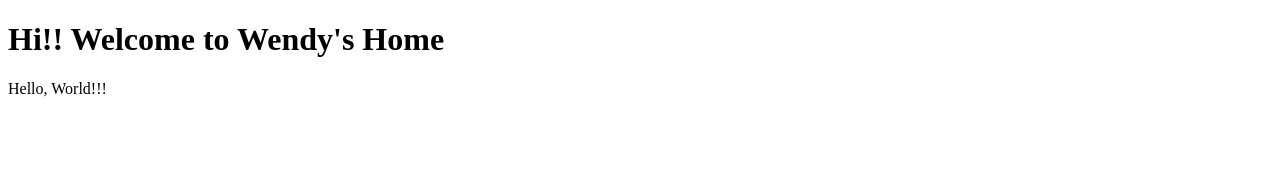
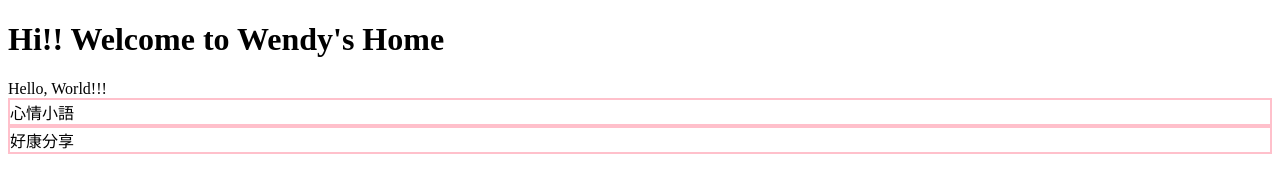
Before and after one commit to aa000357/WebTest, a plain HTML site: page index.html in a window 1280 px wide. Drawn offline with Linux system fonts and the light colour scheme.

Commit message:
index.update

```diff
--- a/index.html
+++ b/index.html
@@ -13,8 +13,11 @@
 
     <body>
 	<h1>Hi!! Welcome to Wendy's Home</h1>
-<style type="tsxt/css" media="screen"></style>
        Hello, World!!!
+
+	   <div style="border:2px pink solid;">心情小語</div>
+
+	   <div style="border:2px pink solid;">好康分享</div>
 
 
     </body>
```
